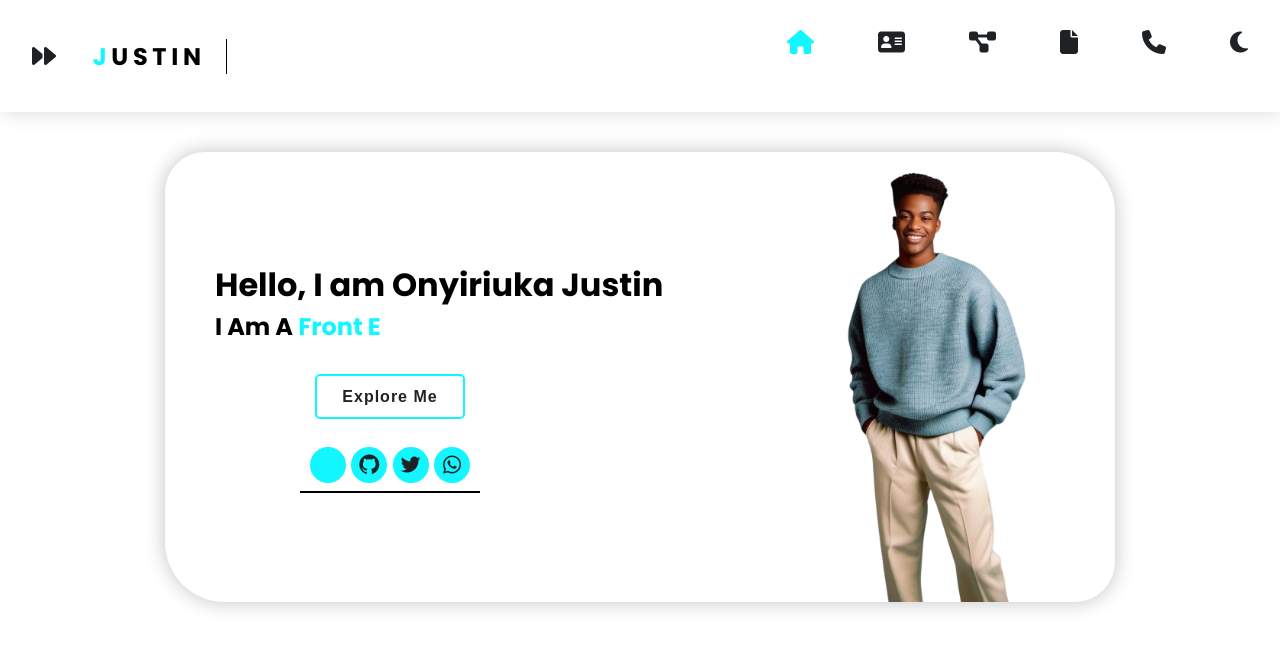
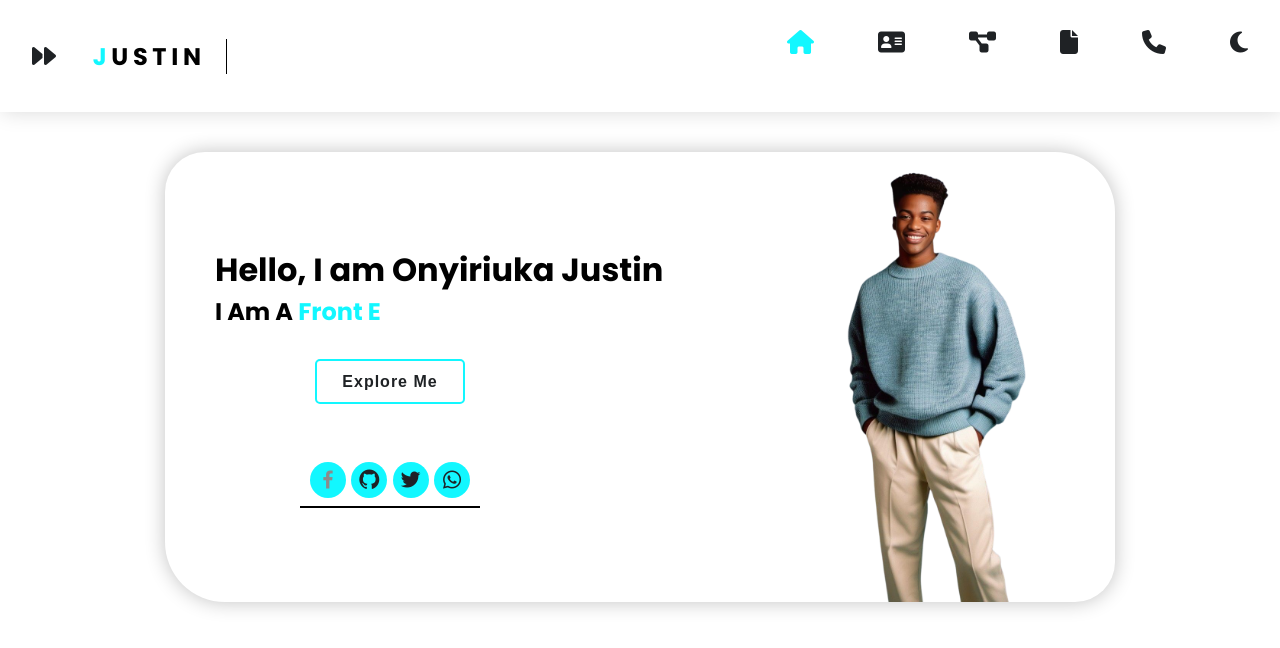
Before and after one commit to justinedoc/portfolioidea, a plain HTML site: page index.html in a window 1280 px wide. In both pictures the pointer is over the icon 328 px from the left and 465 px from the top of the page. Drawn offline with nearby package versions, Linux system fonts and the light colour scheme.

Commit message:
second commit - edits on css

```diff
--- a/style.css
+++ b/style.css
@@ -346,7 +346,7 @@ i {
     justify-content: space-between;
     align-items: center;
     padding: 8px 10px;
-    margin-top: 20px;
+    margin-top: 50px;
     margin-left: 85px;
     transition: all 2s ease-in-out;
     visibility: hidden;
@@ -419,6 +419,10 @@ i {
     animation-delay: calc(var(--order) * 200ms);
     border: 1px solid transparent;
     transition: .3s ease-in-out;
+}
+
+.hero-texts-section .social-icons a i:hover {
+    color: #8c8b8b;
 }
 
 .darkmode .hero-texts-section .social-icons a i:hover {
```
